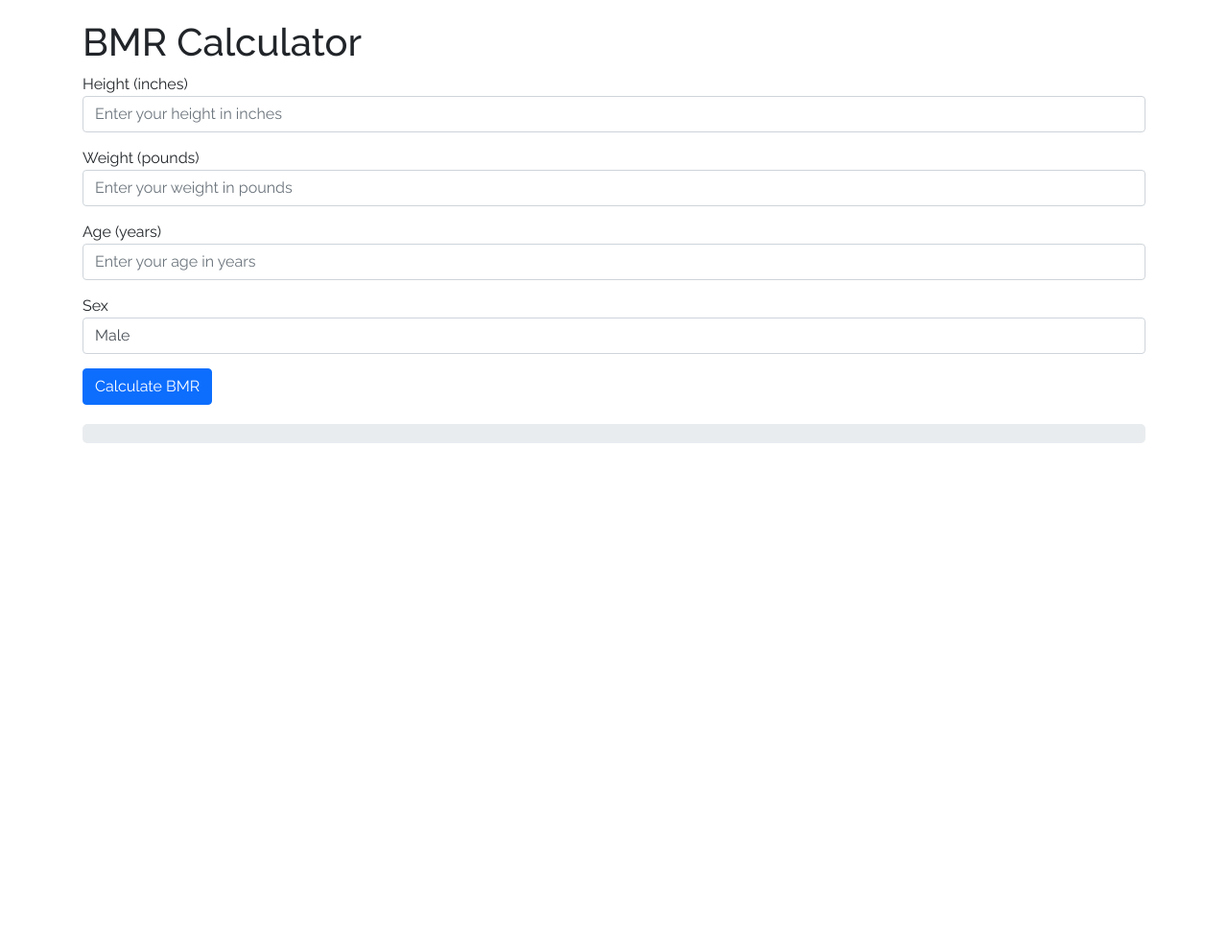
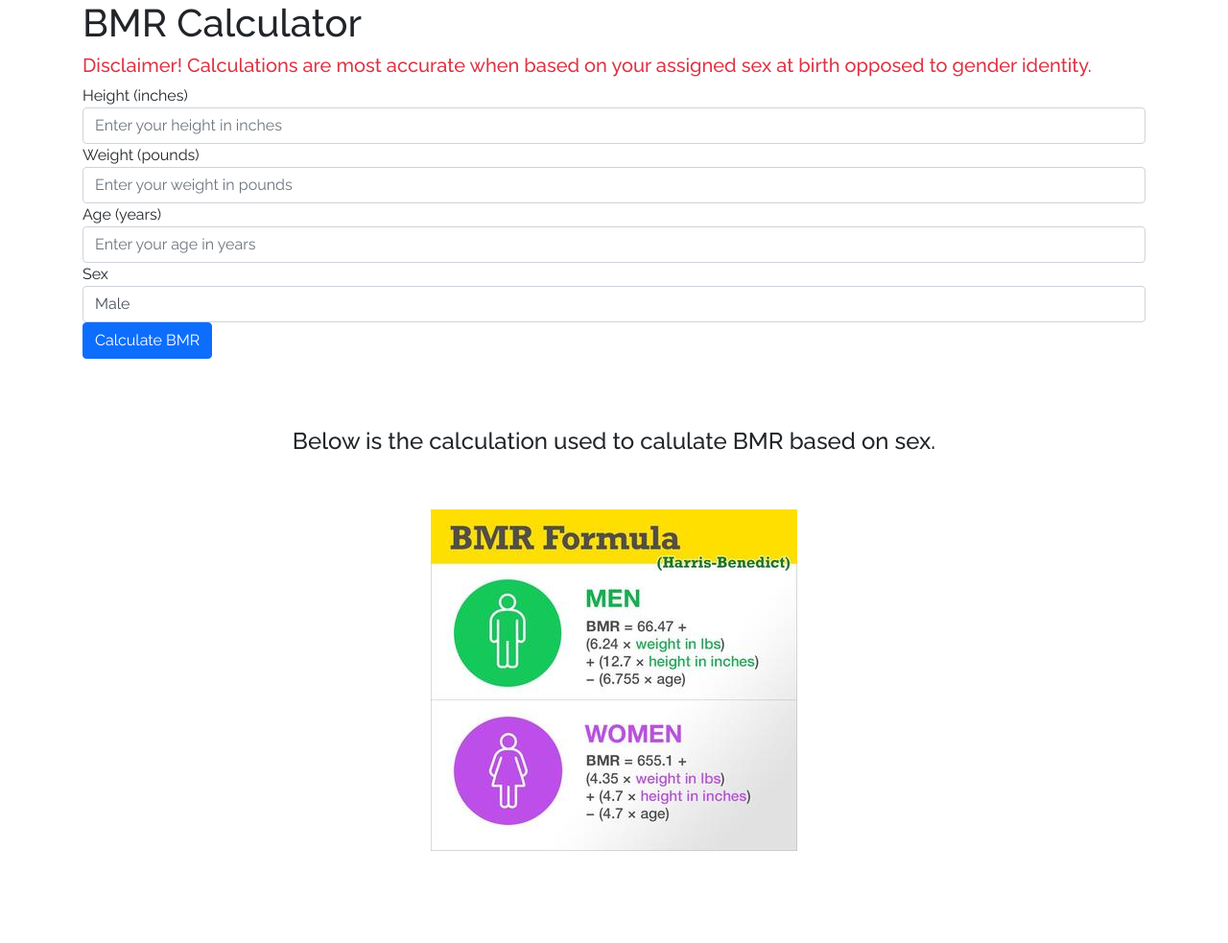
Before and after one commit to Rohandra123/UMGC-CAPSTONE, a Flask app: page /second in a window 1280 px wide. Shown: the part 54-1037 px from the top of the page at 96% size. Before the commit the page ends 516 px from the top, so only its background shows below. Run offline with Flask 3, Linux system fonts and the light colour scheme; some libraries are stand-ins or nearby versions.

Commit message:
Corrected Update File

```diff
--- a/Diet Application_Final/templates/BMRCalc.html
+++ b/Diet Application_Final/templates/BMRCalc.html
@@ -6,6 +6,7 @@
     <link rel="preconnect" href="https://fonts.googleapis.com">
   <link rel="preconnect" href="https://fonts.gstatic.com" crossorigin>
   <link href="https://fonts.googleapis.com/css2?family=Raleway:wght@100..900&display=swap" rel="stylesheet">
+
   <title>BMR Calculator</title>
   <link rel="stylesheet" href="https://stackpath.bootstrapcdn.com/bootstrap/5.0.0-alpha1/css/bootstrap.min.css" integrity="sha384-r4NyP46KrjDleawBgD5tp8Y7UzmLA05oM1iAEQ17CSuDqnUK2+k9luXQOfXJCJ4I" crossorigin="anonymous">
   <script src="https://cdn.jsdelivr.net/npm/popper.js@1.16.0/dist/popper.min.js" integrity="sha384-Q6E9RHvbIyZFJoft+2mJbHaEWldlvI9IOYy5n3zV9zzTtmI3UksdQRVvoxMfooAo" crossorigin="anonymous"></script>
@@ -15,22 +16,11 @@
       font-family: 'Raleway', sans-serif;
       font-size: 16px; /* Adjust the font size as needed */
     }
-        .container {
-            margin-top: 20px;
-        }
-        .form-group {
-            margin-bottom: 15px;
-        }
-        .result {
-            margin-top: 20px;
-            padding: 10px;
-            background-color: #e9ecef;
-            border-radius: 5px;
-        }
   </style>
 </head>
 <body>
   <nav class="navbar navbar-expand-sm navbar-light bg-info">
+    <!--"Home Page" Top left-->
     <div class="container-fluid">
       <a class="navbar-brand" href="/">Home Page</a>
       <button class="navbar-toggler" type="button" data-toggle="collapse" data-target="#navbarID"
@@ -38,60 +28,73 @@
         <span class="navbar-toggler-icon"></span>
       </button>
 
+      <!--Calculator drop down menu options-->
       <ul class="nav navbar-nav">
         <li class="dropdown">
           <form class="navbar-form">
             <div class="btn-group">
               <button class="btn btn-default dropdown-toggle" data-toggle="dropdown">Calculators <span class="caret"></span></button>
               <ul class="dropdown-menu">
-                                <li><a href="/third">BMR Calculator</a></li>
-                                <li><a href="/second">BMI Calculator</a></li>
+                <li><a href="/third">BMI Calculator</a></li>
+                <li><a href="/second">BMR Calculator</a></li>
               </ul>
             </div>
           </form>
         </li>
       </ul>
       <div class="collapse navbar-collapse" id="navbarID">
+        <!--Food Diary Navigation Bar Button-->
         <a class="navbar-brand" href="/fourth">Food Diary</a>
       </div>
     </div>
   </nav>
-
+</head>
+<body>
   <div class="container">
     <h1>BMR Calculator</h1>
-        <form method="post" action="/second">
-            {% if error %}
-                <div class="alert alert-danger">{{ error }}</div>
-            {% endif %}
+    <form method="POST" action="/second">
+        <h5 class="text-danger">Disclaimer! Calculations are most accurate when based on your assigned sex at birth opposed to gender identity.</h5>
         <div class="form-group">
             <label for="height">Height (inches)</label>
-                <input type="number" id="height" name="height" class="form-control" placeholder="Enter your height in inches" value="{{ height }}" required>
+            <input type="number" id="height" name="height" placeholder="Enter your height in inches" class="form-control">
         </div>
         <div class="form-group">
             <label for="weight">Weight (pounds)</label>
-                <input type="number" id="weight" name="weight" class="form-control" placeholder="Enter your weight in pounds" value="{{ weight }}" required>
+            <input type="number" id="weight" name="weight" placeholder="Enter your weight in pounds" class="form-control">
         </div>
         <div class="form-group">
             <label for="age">Age (years)</label>
-                <input type="number" id="age" name="age" class="form-control" placeholder="Enter your age in years" value="{{ age }}" required>
+            <input type="number" id="age" name="age" placeholder="Enter your age in years" class="form-control">
         </div>
         <div class="form-group">
             <label for="sex">Sex</label>
-                <select id="sex" name="sex" class="form-control" required>
-                    <option value="" disabled>Select your sex</option>
-                    <option value="M" {% if sex == 'M' %} selected {% endif %}>Male</option>
-                    <option value="F" {% if sex == 'F' %} selected {% endif %}>Female</option>
+            <select id="sex" name="sex" class="form-control">
+                <option value="M">Male</option>
+                <option value="F">Female</option>
             </select>
         </div>
         <button type="submit" class="btn btn-primary">Calculate BMR</button>
     </form>
     <div class="result" id="result">
-            {% if bmr is not none %}
+        {% if bmr %}
             <p class="text-success">Your BMR is {{ bmr }}</p>
         {% endif %}
+        {% if error %}
+            <p class="text-danger">{{ error }}</p>
+        {% endif %}
     </div>
+        <br>
+        <br>
+        <br>
+        <h4 style="text-align:center;">Below is the calculation used to calulate BMR based on sex.</h4>
+        <br>
+        <br>
+        <center><img class="img-fluid" src="static/images/bmr-formula.jpg" alt="bmr-formula" /></center>
+        <br>
+        <br>
+        <br>
+        <br>
     </div>
+
 </body>
 </html>
-
-</html>
```
Also changed, not shown: Diet Application_Final/templates/BMICalc.html (+19 -19 lines), Diet Application_Final/templates/food_diary.html (+37 -8 lines), Diet Application_Final/static/style.css (line endings or trailing spaces). Lines whose indentation alone changed are shown as unchanged.
